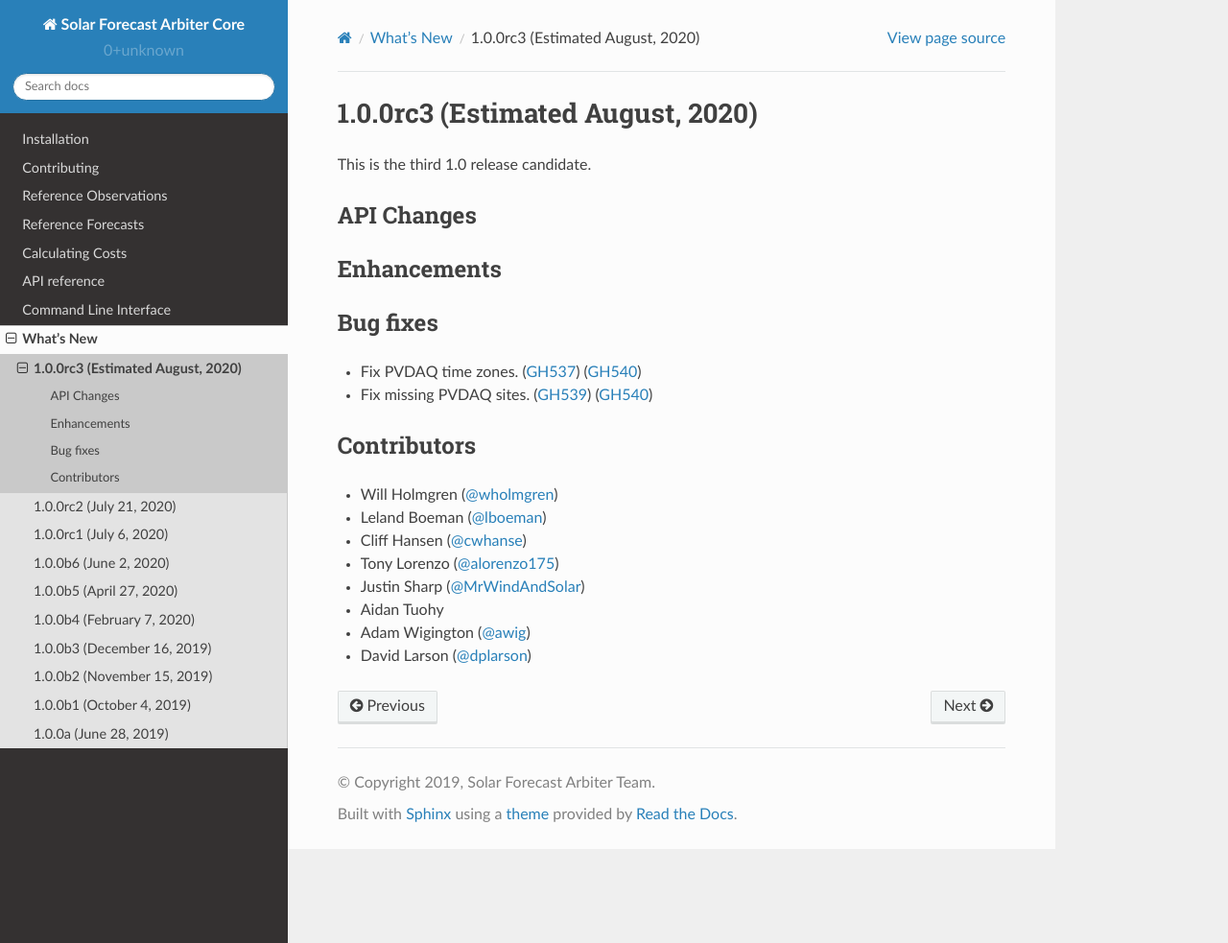
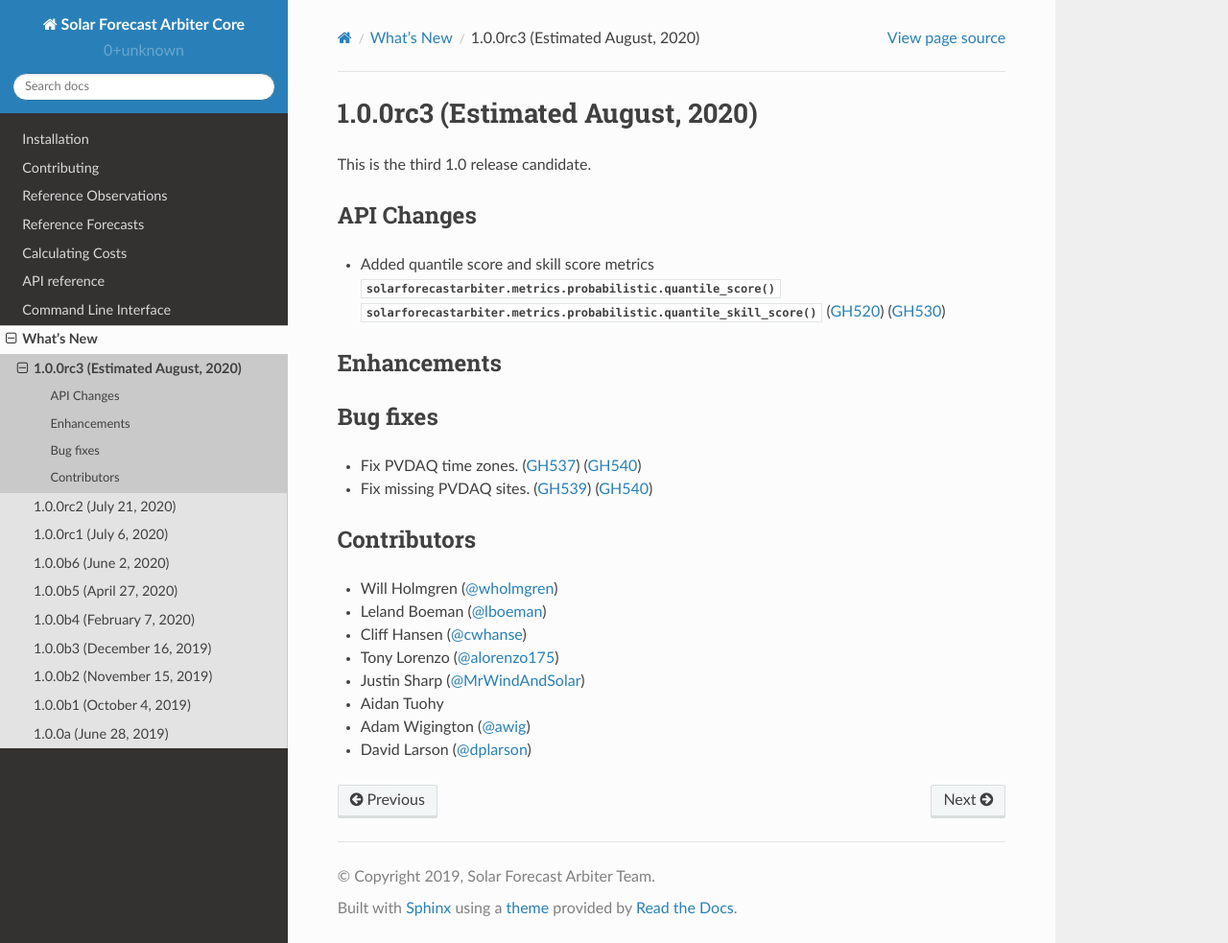
Before and after one commit to SolarArbiter/solarforecastarbiter-core, a Sphinx documentation site: the page built from docs/source/whatsnew/1.0.0rc3.rst, in a window 1280 px wide and 983 px high. Shown: the whole window at 96% size. Built offline with Sphinx 7.4.7 and the Read the Docs theme 2.0.0, drawn with Linux system fonts in a browser that asks for light colours.

Commit message:
docs/whatsnew: add quantile score API change

```diff
--- a/docs/source/whatsnew/1.0.0rc3.rst
+++ b/docs/source/whatsnew/1.0.0rc3.rst
@@ -8,7 +8,9 @@ This is the third 1.0 release candidate.
 
 API Changes
 ~~~~~~~~~~~
-
+* Added quantile score and skill score metrics
+  :py:func:`solarforecastarbiter.metrics.probabilistic.quantile_score`
+  :py:func:`solarforecastarbiter.metrics.probabilistic.quantile_skill_score` (:issue:`520`) (:pull:`530`)
 
 
 Enhancements
```
